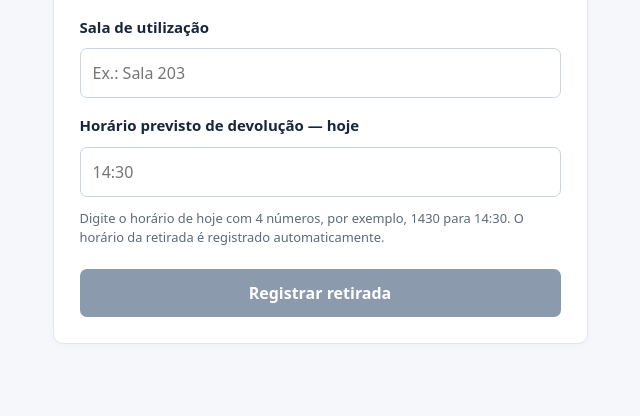
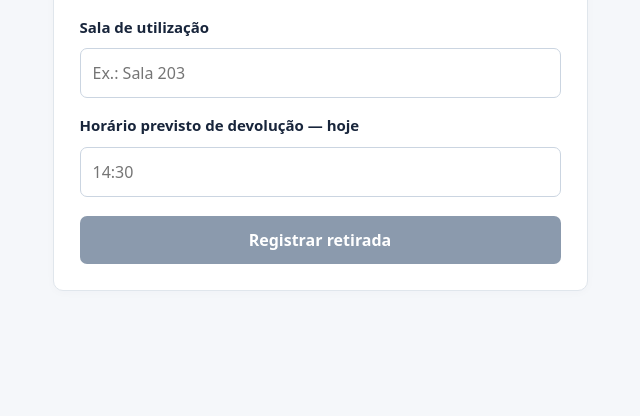
Before and after one commit to gabrieljmeira/chromebooks-sistema, a Flask app: page / in a window 1280 px wide. Shown: the part 464-880 px from the top of the page, without its empty margins (320-960 px from the left). After the commit the page ends 755 px from the top, so only its background shows below. Run offline with Flask 3, Linux system fonts and the light colour scheme; data that the repository does not hold is empty.

Commit message:
Remove orientação abaixo do campo de horário

```diff
--- a/templates/request.html
+++ b/templates/request.html
@@ -19,8 +19,7 @@
     <label for="room">Sala de utilização</label>
     <input id="room" name="room" type="text" maxlength="40" value="{{ request.form.get('room', '') }}" placeholder="Ex.: Sala 203" required>
     <label for="expected_return">Horário previsto de devolução — hoje</label>
-    <input id="expected_return" name="expected_return" type="text" inputmode="numeric" pattern="([01][0-9]|2[0-3]):?[0-5][0-9]" maxlength="5" placeholder="14:30" autocomplete="off" aria-describedby="return-time-hint" value="{{ request.form.get('expected_return', '') }}" required>
-    <p class="hint" id="return-time-hint">Digite o horário de hoje com 4 números, por exemplo, 1430 para 14:30. O horário da retirada é registrado automaticamente.</p>
+    <input id="expected_return" name="expected_return" type="text" inputmode="numeric" pattern="([01][0-9]|2[0-3]):?[0-5][0-9]" maxlength="5" placeholder="14:30" autocomplete="off" value="{{ request.form.get('expected_return', '') }}" required>
     <button type="submit" class="primary" {% if available == 0 %}disabled{% endif %}>Registrar retirada</button>
   </form>
 </section>
```
